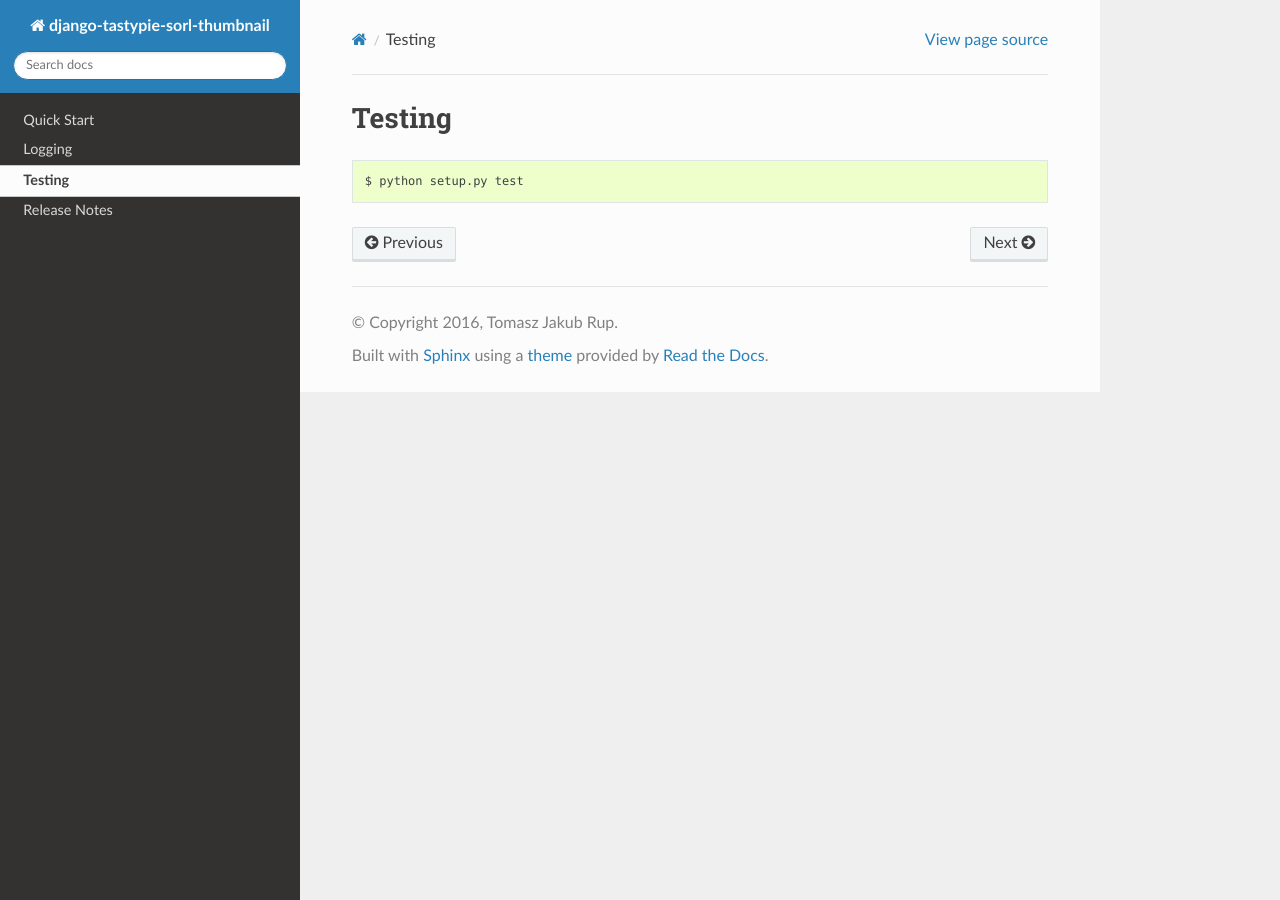
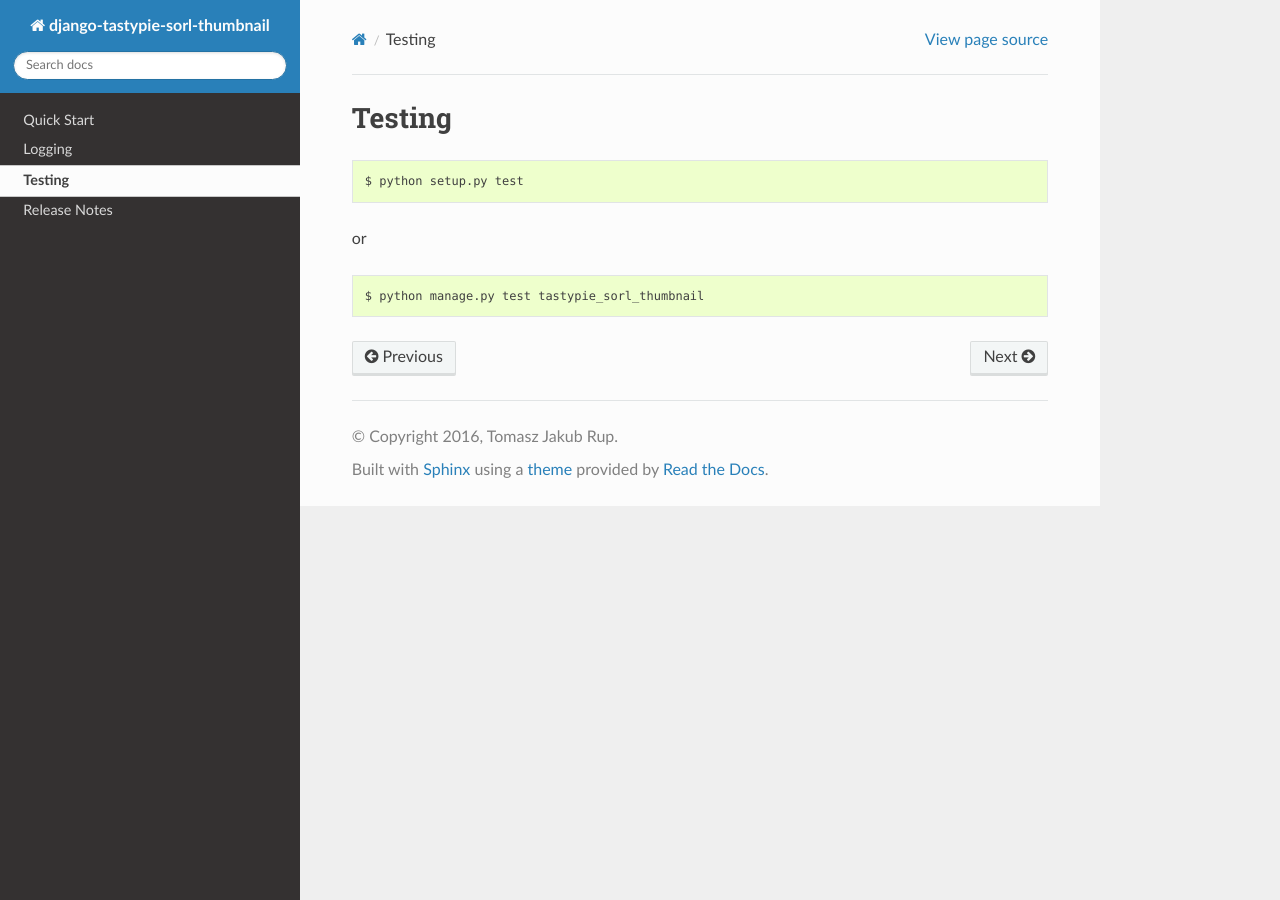
Before and after one commit to tomi77/tastypie-sorl-thumbnail, a Sphinx documentation site: the page built from docs/testing.rst, in a window 1280 px wide. Built offline with Sphinx 7.4.7 and the Read the Docs theme 2.0.0, drawn with Linux system fonts in a browser that asks for light colours; the version number could not be read and is left out.

Commit message:
revert test runner

```diff
--- a/README.rst
+++ b/README.rst
@@ -53,3 +53,9 @@ Testing
 ::
 
    $ python setup.py test
+
+or
+
+::
+
+   $ python manage.py test tastypie_sorl_thumbnail
--- a/docs/testing.rst
+++ b/docs/testing.rst
@@ -4,3 +4,9 @@ Testing
 ::
 
    $ python setup.py test
+
+or
+
+::
+
+   $ python manage.py test tastypie_sorl_thumbnail
```
Also changed, not shown: manage.py (added, +8 -0 lines).
